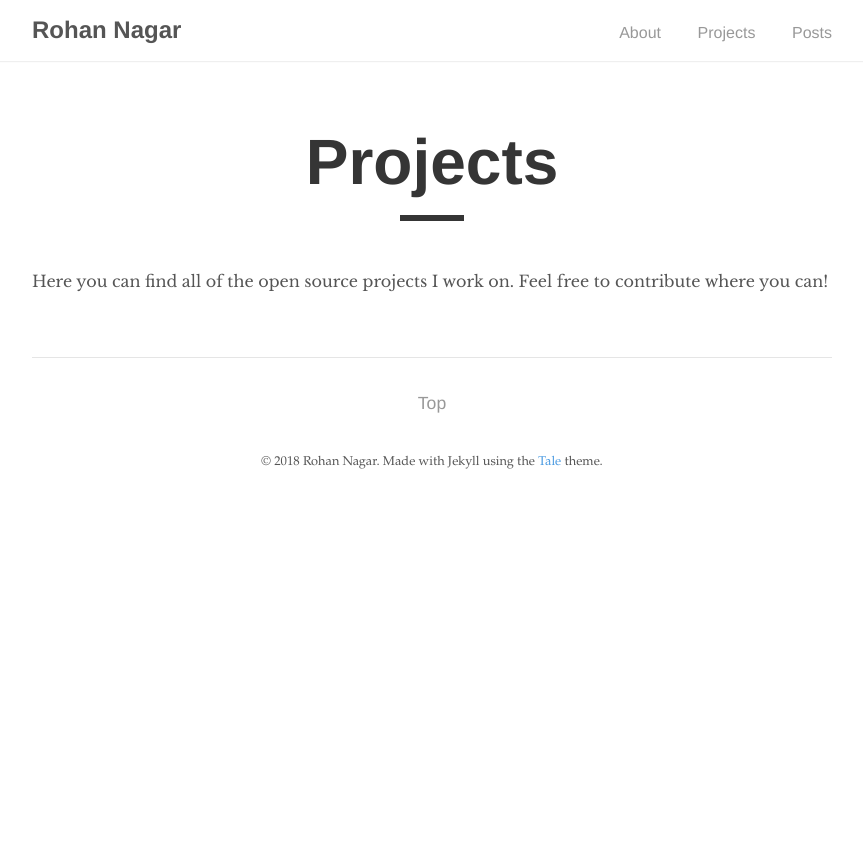
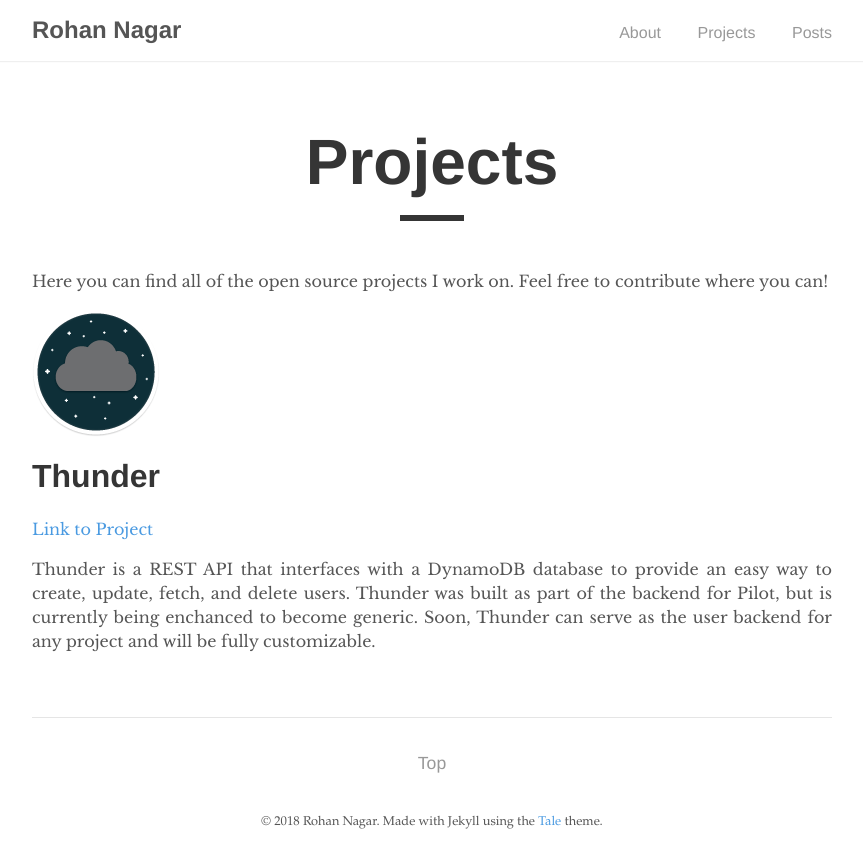
Before and after one commit to RohanNagar/RohanNagar.github.io, a Jekyll site: the page built from projects.md, in a window 1280 px wide. Shown: the top 868 px of the page, without its empty margins (208-1071 px from the left). Built offline with Jekyll 4.4.1, drawn with Linux system fonts in a browser that asks for light colours.

Commit message:
Rename about layout to informational, add Thunder project

```diff
--- a/projects.md
+++ b/projects.md
@@ -1,8 +1,17 @@
 ---
-layout: about
+layout: informational
 title: "Projects"
 author: "Rohan"
 permalink: /projects/
 ---
 
 Here you can find all of the open source projects I work on. Feel free to contribute where you can!
+
+![Thunder](/assets/img/projects/thunder.png)
+# Thunder
+
+[Link to Project](https://www.github.com/RohanNagar/thunder)
+
+Thunder is a REST API that interfaces with a DynamoDB database to provide an easy way to create, update, fetch, and delete users.
+Thunder was built as part of the backend for Pilot, but is currently being enchanced to become generic.
+Soon, Thunder can serve as the user backend for any project and will be fully customizable.
```
Also changed, not shown: about.md (+1 -1 lines), _layouts/informational.html (renamed from _layouts/about.html), assets/img/projects/thunder.png (added).
